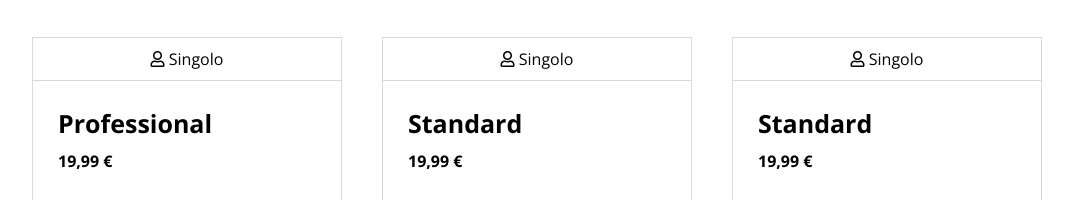
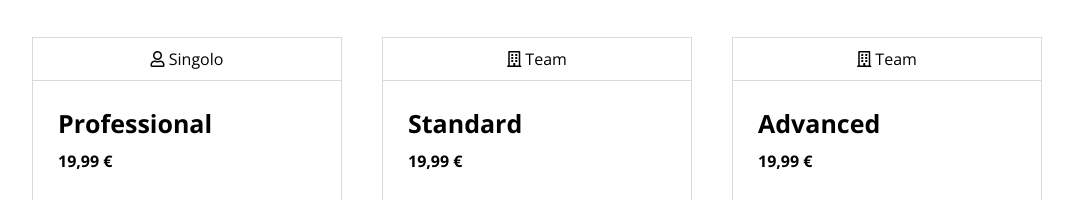
Before and after one commit to mariaacanfora/htmlcss-dropbox, a plain HTML site: page index.html in a window 1280 px wide. Shown: the part 1081-1281 px from the top of the page, without its empty margins (103-1176 px from the left). Drawn offline with nearby package versions, Linux system fonts and the light colour scheme.

Commit message:
Uupdated titles first main section (column title)

```diff
--- a/index.html
+++ b/index.html
@@ -157,7 +157,7 @@
                         <div class="col_3_9">
                             <div class="column">
                                 <div class="column-title">
-                                    <i class="far fa-user"></i> Singolo
+                                    <i class="far fa-building"></i> Team
                                 </div>
                                 <div class="column-box">
                                     <h3>Standard</h3>
@@ -233,10 +233,10 @@
                         <div class="col_3_9">
                             <div class="column">
                                 <div class="column-title">
-                                    <i class="far fa-user"></i> Singolo
+                                    <i class="far fa-building"></i> Team
                                 </div>
                                 <div class="column-box">
-                                    <h3>Standard</h3>
+                                    <h3>Advanced</h3>
                                     <h4>19,99 €</h4>
                                     <span>/mese /mese, a partire da 3 utenti</span>
                                 </div>
@@ -308,11 +308,6 @@
 
 
                 </section>
-
-
-
-
-
 
 
                 <section class="section-border">
```
